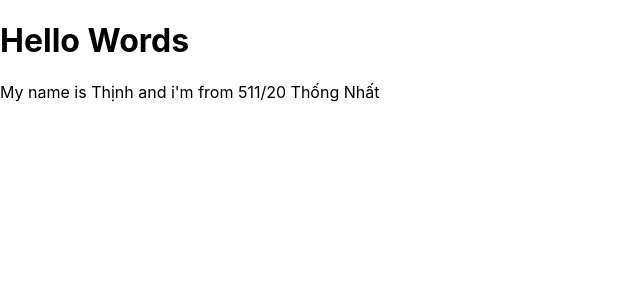
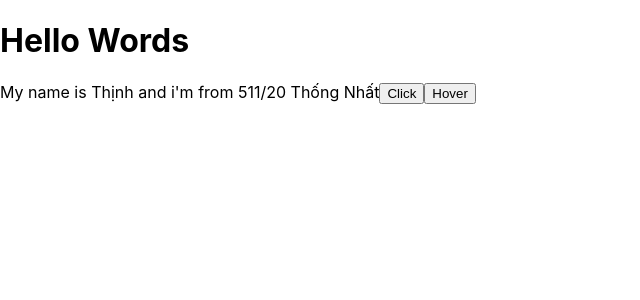
Before and after one commit to ThinhChu/React-JS, a React (Create React App) app: page / in a window 1280 px wide. Shown: the top 300 px of the page, without its empty margins (0-640 px from the left). Built offline with nearby package versions, Linux system fonts and the light colour scheme.

Commit message:
DOM event

```diff
--- a/src/App.js
+++ b/src/App.js
@@ -1,7 +1,7 @@
-import logo from "./logo.svg";
+// import logo from "./logo.svg";
 import "./App.css";
-import { useDispatch, useSelector } from "react-redux";
-import { increaseCounter, decreaseCounter } from "./redux/action/counterAction";
+// import { useDispatch, useSelector } from "react-redux";
+// import { increaseCounter, decreaseCounter } from "./redux/action/counterAction";
 import MyComponent from "./components/MyComponent";
 import React from "react";
 
--- a/src/components/MyComponent.js
+++ b/src/components/MyComponent.js
@@ -10,11 +10,21 @@ class Mycomponent extends React.Component {
     age: 25,
   };
 
+  handleClick() {
+    console.log("Đã click thành công");
+  }
+
+  handleHover() {
+    console.log("Đã hover thành công");
+  }
+
   //JSX
   render() {
     return (
       <div>
         My name is {this.state.name} and i'm from {this.state.address}
+        <button onClick={this.handleClick}>Click</button>
+        <button onMouseOver={this.handleHover}>Hover</button>
       </div>
     );
   }
```
